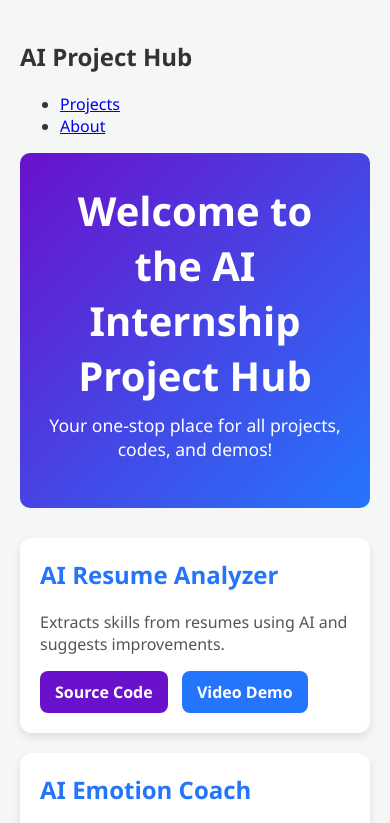
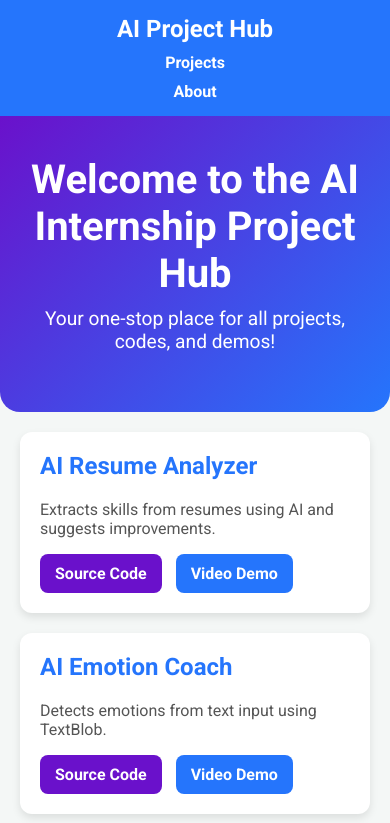
Before and after one commit to ai-internship-project-hub/website, a plain HTML site: page index.html in a window 390 px wide. Shown: the top 823 px of the page. Drawn offline with Linux system fonts and the light colour scheme.

Commit message:
Update style.css
CSS file to style the AI Internship Project Hub website for better appearance and layout.

```diff
--- a/style.css
+++ b/style.css
@@ -1,19 +1,57 @@
-/* General styles */
+/* Import Google Font */
 body {
-  font-family: 'Segoe UI', Tahoma, Geneva, Verdana, sans-serif;
+  font-family: 'Roboto', sans-serif;
   background-color: #f4f7f6;
   color: #333;
   margin: 0;
-  padding: 20px;
+  padding: 0;
+}
+
+/* Navigation Bar */
+nav {
+  background-color: #2575fc;
+  padding: 15px 20px;
+  color: white;
+}
+
+.nav-container {
+  display: flex;
+  justify-content: space-between;
+  align-items: center;
+}
+
+.nav-container h1 {
+  margin: 0;
+}
+
+.nav-container ul {
+  list-style: none;
+  display: flex;
+  gap: 20px;
+  margin: 0;
+}
+
+.nav-container ul li {
+}
+
+.nav-container ul li a {
+  color: white;
+  text-decoration: none;
+  font-weight: bold;
+  transition: color 0.3s;
+}
+
+.nav-container ul li a:hover {
+  color: #ffdd57;
 }
 
 /* Header styles */
 header {
   text-align: center;
-  padding: 30px 20px;
+  padding: 40px 20px;
   background: linear-gradient(135deg, #6a11cb, #2575fc);
   color: white;
-  border-radius: 10px;
+  border-radius: 0 0 20px 20px;
 }
 
 header h1 {
@@ -23,18 +61,18 @@ header h1 {
 
 header p {
   margin-top: 10px;
-  font-size: 1.1em;
+  font-size: 1.2em;
 }
 
-/* Project grid layout */
+/* Project Grid */
 .project-grid {
   display: grid;
   grid-template-columns: repeat(auto-fill, minmax(280px, 1fr));
   gap: 20px;
-  margin-top: 30px;
+  margin: 30px;
 }
 
-/* Individual project cards */
+/* Project Cards */
 .project-card {
   background-color: #fff;
   border-radius: 12px;
@@ -57,7 +95,7 @@ header p {
   color: #555;
 }
 
-/* Buttons styling */
+/* Buttons */
 .buttons {
   margin-top: 15px;
 }
@@ -94,10 +132,31 @@ header p {
   background-color: #0056d6;
 }
 
-/* Footer or extra spacing */
+/* Footer */
 footer {
   text-align: center;
-  margin-top: 40px;
-  font-size: 0.9em;
-  color: #777;
+  padding: 20px;
+  background-color: #2575fc;
+  color: white;
+  border-radius: 20px 20px 0 0;
 }
+
+/* Responsive Design */
+@media (max-width: 768px) {
+  .nav-container {
+    flex-direction: column;
+    text-align: center;
+  }
+
+  .nav-container ul {
+    flex-direction: column;
+    gap: 10px;
+    padding: 0;
+    margin-top: 10px;
+  }
+
+  .project-grid {
+    margin: 20px;
+    grid-template-columns: 1fr;
+  }
+}
```
